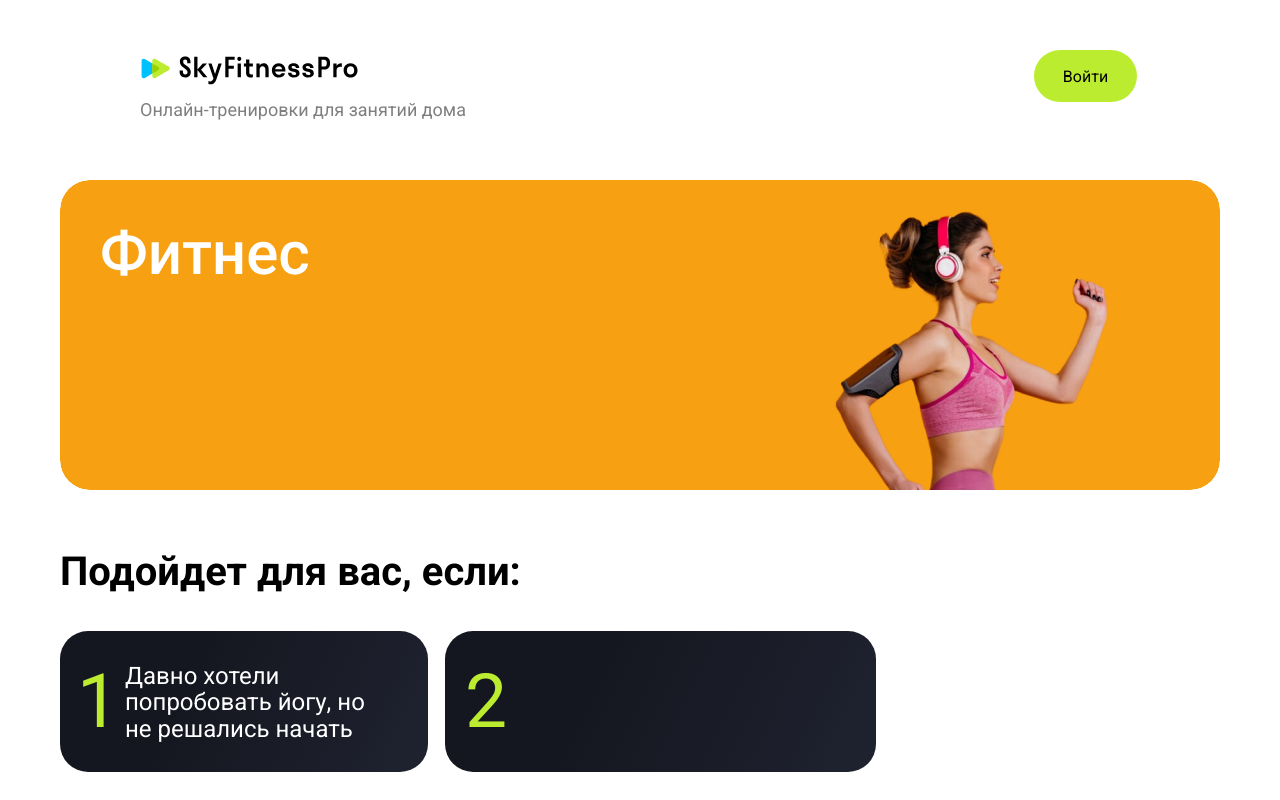
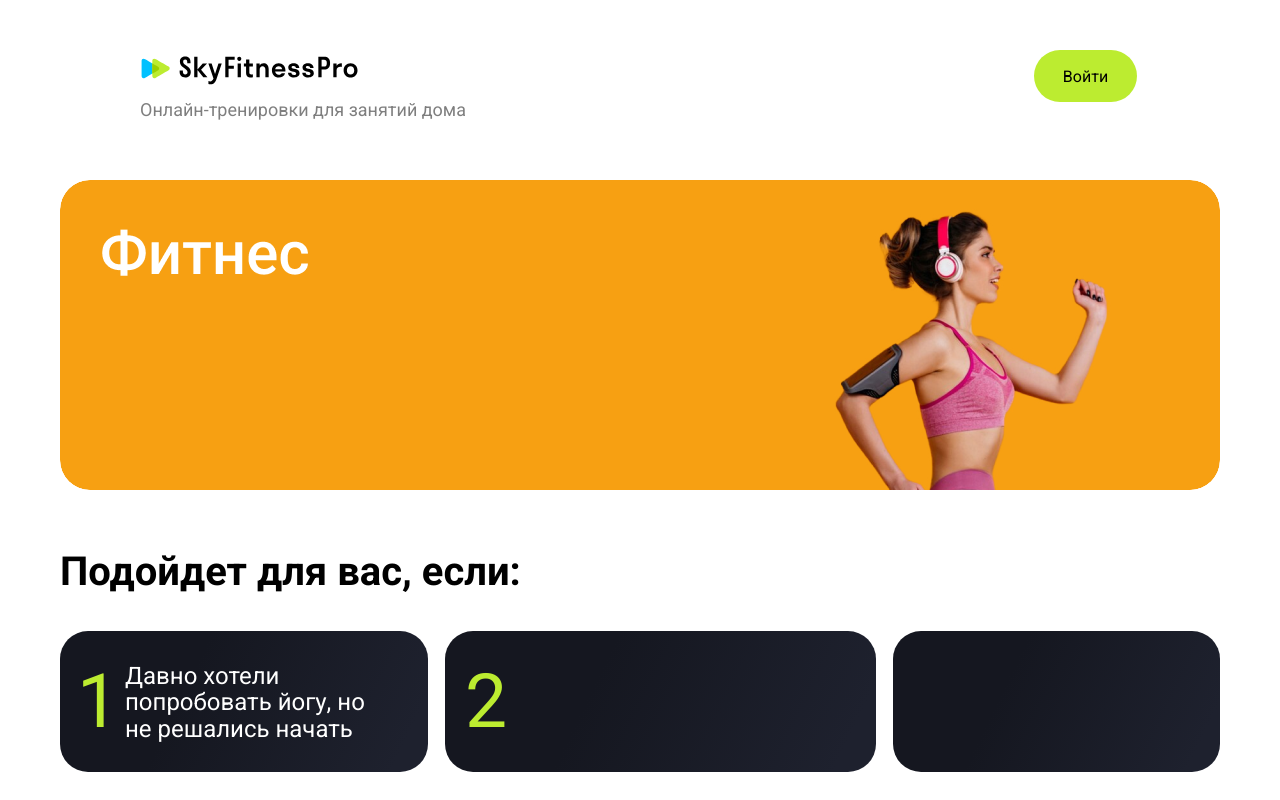
Before and after one commit to Veritas-lab/Sky_fitnessPro, a Next.js app: page /course/1 in a window 1280 px wide. Built offline with nearby package versions, Linux system fonts and the light colour scheme.

Commit message:
Внесены правки для исправления ошибок lint

```diff
--- a/src/app/course/[id]/page.tsx
+++ b/src/app/course/[id]/page.tsx
@@ -82,6 +82,9 @@ export default function CoursePage() {
               <div className={styles.courseTextBlock2}>
                 <span className={styles.courseTextNumber2}>2</span>
               </div>
+              <div className={styles.courseTextBlock3}>
+                {/* Контент будет добавлен */}
+              </div>
             </div>
           </div>
         )}
--- a/src/app/course/course.module.css
+++ b/src/app/course/course.module.css
@@ -134,6 +134,18 @@
   flex-shrink: 0;
 }
 
+.courseTextBlock3 {
+  width: 327px;
+  height: 141px;
+  border-radius: 28px;
+  padding: 20px;
+  gap: 10px;
+  background: linear-gradient(115.81deg, #151720 34.98%, #1E212E 91.5%);
+  display: flex;
+  flex-direction: row;
+  align-items: flex-start;
+}
+
 /* Мобильная версия */
 @media (max-width: 768px) {
   .courseMain {
```
